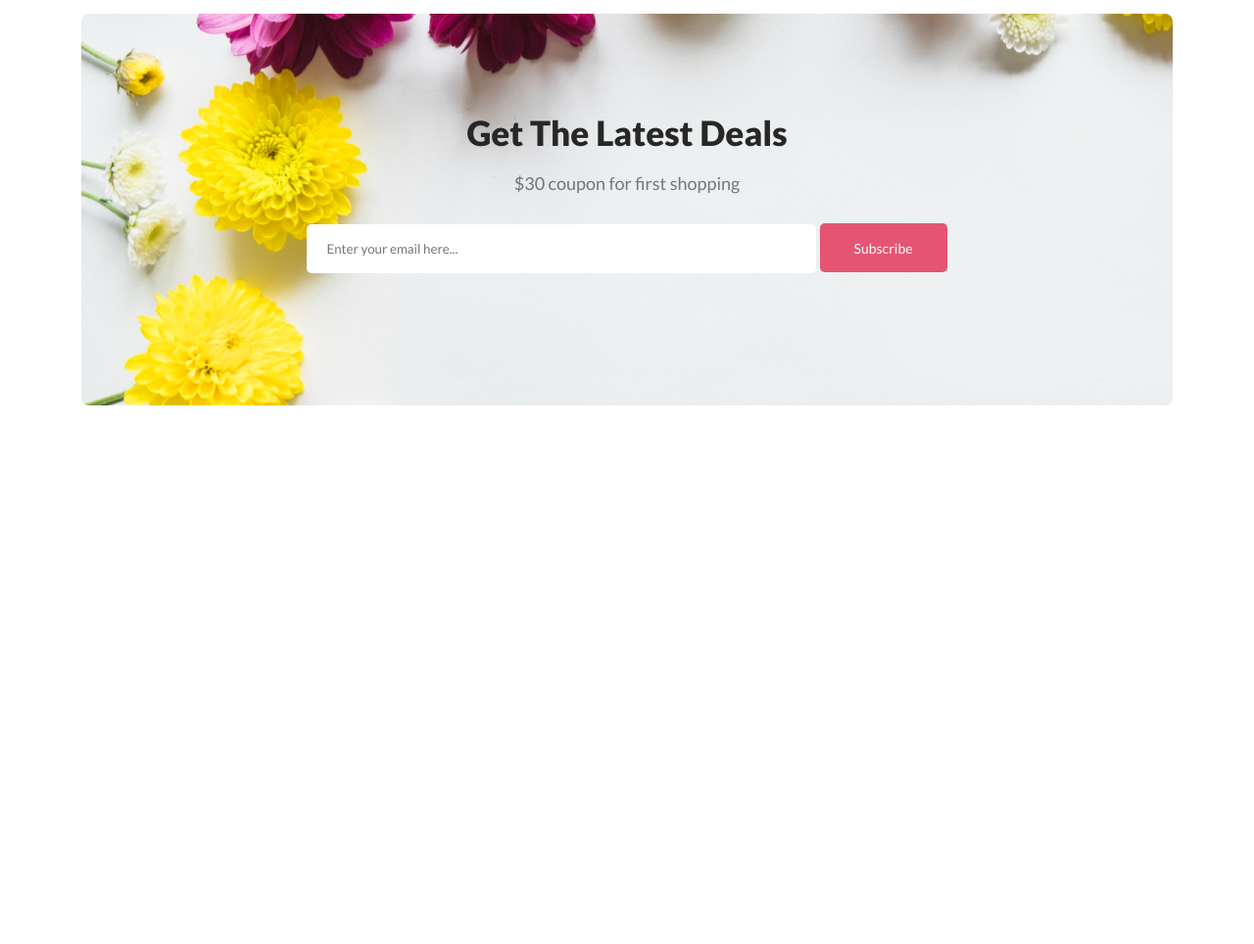
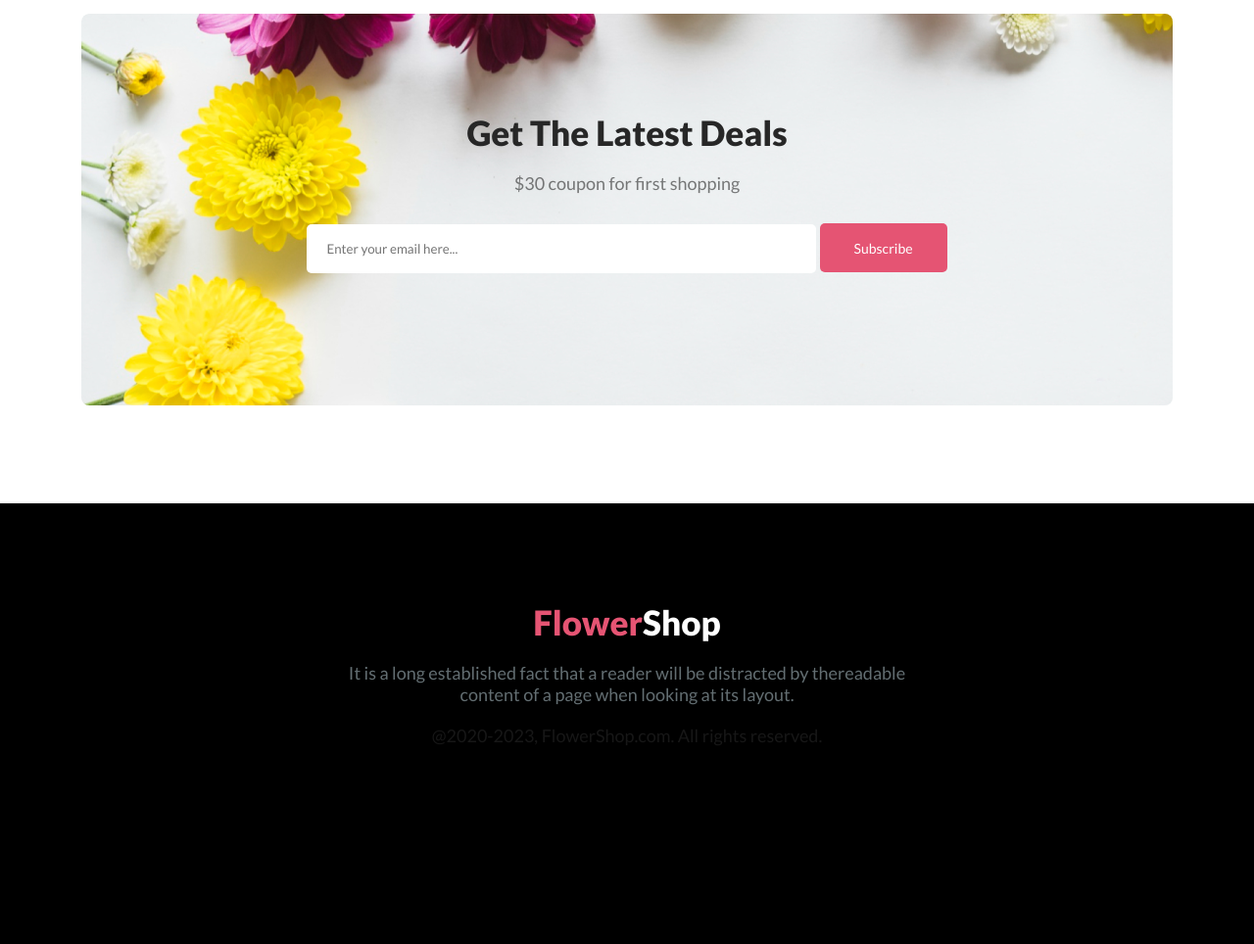
Before and after one commit to ShahariarSohan/flower-website, a plain HTML site: page index.html in a window 1280 px wide. Shown: the part 3253-4217 px from the top of the page at 98% size. Before the commit the page ends 3667 px from the top, so only its background shows below. Drawn offline with Linux system fonts and the light colour scheme.

Commit message:
footer section added

```diff
--- a/index.html
+++ b/index.html
@@ -102,7 +102,13 @@
             </div>
         </div>
     </main>
-    <footer></footer>
+    <footer>
+        <div class="footer-container">
+            <h2 class="primary-title" id="footer-title"><span>Flower</span>Shop</h2>
+            <p class="primary-paragraph" id="footer-paragraph">It is a long established fact that a reader will be distracted by thereadable <br>content of a page when looking at its layout.</p>
+            <p class="primary-paragraph">@2020-2023, FlowerShop.com. All rights reserved. </p>
+        </div>
+    </footer>
 </body>
 
 </html>
--- a/style.css
+++ b/style.css
@@ -167,3 +167,18 @@
     border-radius: 5px;
     border: none;
 }
+/* footer section */
+.footer-container{
+    margin-top:100px;
+    height:450px;
+    background-color:#000;
+}
+span{
+    color:#E55473;
+}
+#footer-title{
+    color:#FFF;
+}
+#footer-paragraph{
+    color:#636e72;
+}
```
